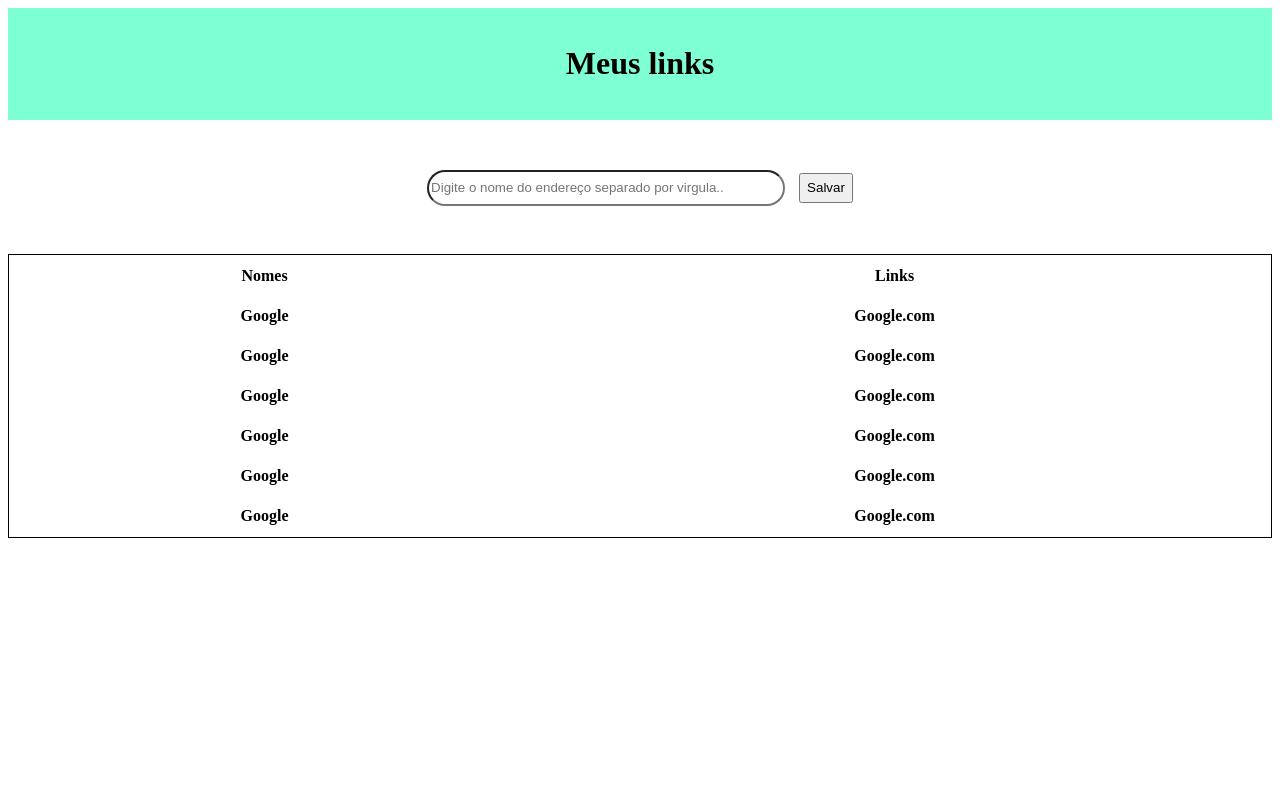
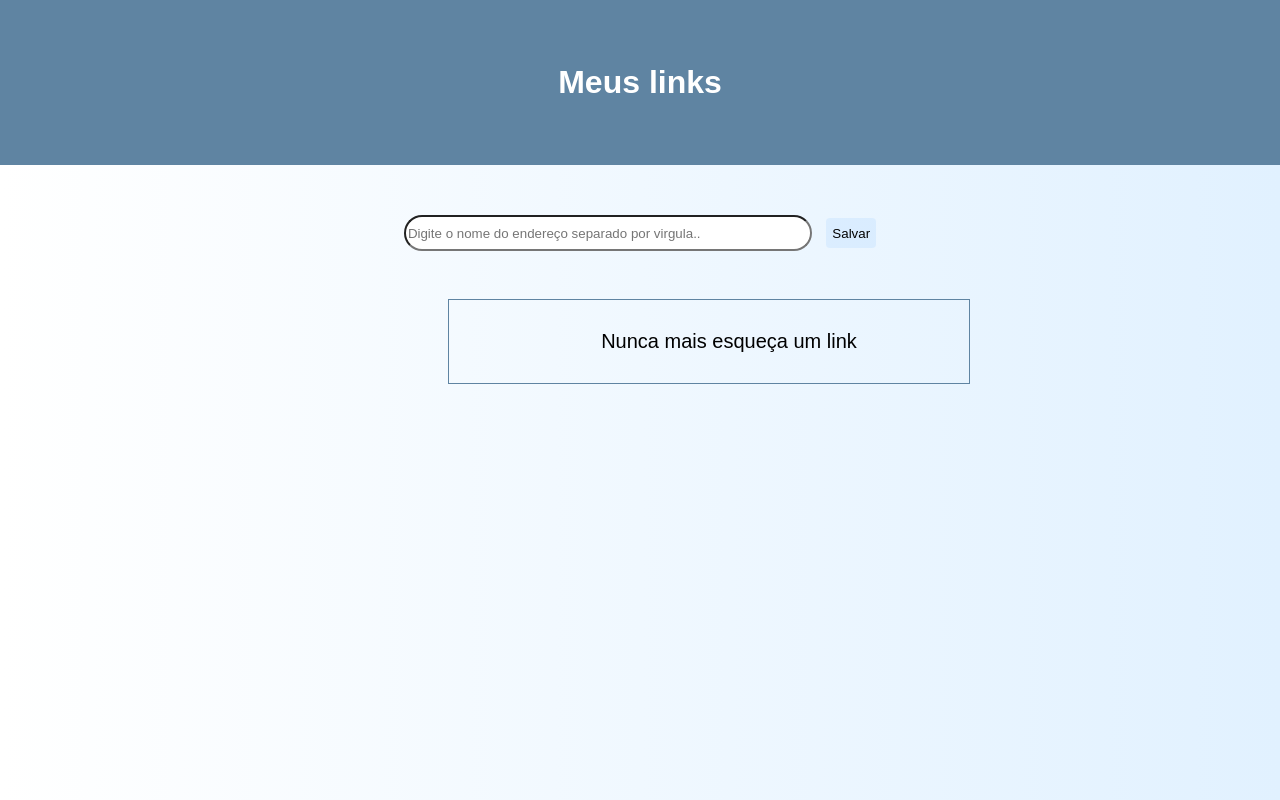
Before and after one commit to emillyvsl/back-end-avancado, a website: page project-favorites/public/index.html in a window 1280 px wide. Drawn offline with Linux system fonts and the light colour scheme.

Commit message:
Atividade final

```diff
--- a/project-favorites/public/index.html
+++ b/project-favorites/public/index.html
@@ -4,48 +4,23 @@
     <meta charset="UTF-8">
     <meta http-equiv="X-UA-Compatible" content="IE=edge">
     <meta name="viewport" content="width=device-width, initial-scale=1.0">
-    <title>Document</title>
+    <title>Meus links</title>
     <link rel="stylesheet" href="style.css">
     <script src="script.js" defer></script>
 </head>
 <body>
-    <div><h1 id="titulo">Meus links</h1></div>
+    <div id="titulo"><h1 id="titulo">Meus links</h1></div>
 
 
-    <form action="" id="form">
-        <input type="text" name="" id="entrar" placeholder="Digite o nome do endereço separado por virgula..">
-        <input type="submit" value="Salvar" id="salvar">
+    <form id="form">
+        <input type="text" id="entrar" placeholder="Digite o nome do endereço separado por virgula..">
+        <input type="submit" value="Salvar" id="salvar" class="botao">
     </form>
-    <table>
-        <tr>
-            <th>Nomes</th>
-            <th>Links</th>
-        </tr>
-        <tr>
-            <th>Google</th>
-            <th>Google.com</th>
-        </tr>
-        <tr>
-            <th>Google</th>
-            <th>Google.com</th>
-        </tr>
-        <tr>
-            <th>Google</th>
-            <th>Google.com</th>
-        </tr>
-        <tr>
-            <th>Google</th>
-            <th>Google.com</th>
-        </tr>
-        <tr>
-            <th>Google</th>
-            <th>Google.com</th>
-        </tr>
-        <tr>
-            <th>Google</th>
-            <th>Google.com</th>
-        </tr>
-    </table>
+
+    <ul>
+        <li id="frase">Nunca mais esqueça um link</li>
+    </ul>
+
 
 </body>
 </html>
--- a/project-favorites/public/script.js
+++ b/project-favorites/public/script.js
@@ -0,0 +1,61 @@
+const ul = document.querySelector('ul')
+const input = document.querySelector('input')
+const form = document.querySelector('form')
+
+
+
+// // Não se preocupem com esse pedaço de código comentado! Vamos descomentá-lo quando tivermos acabado de construir a API.
+
+// // Função que carrega o conteúdo da API.
+// async function load() {
+//     // fetch está como await para evitar que entre num esquema de promisse e só devolva o conteúdo após a iteração qua acontece em seguida.
+//     const res = await fetch('http://localhost:3000/')
+//         .then(data => data.json())
+//     // Iterando no vetor com o conteúdo (JSON) que está vindo da API e adicionando-os no frontend.
+//     res.urls.map(({name, url}) => addElement({name, url}))
+// }
+
+// load()
+
+
+function addElement({ name, url }) {
+    const li = document.createElement('li');
+    li.innerHTML = `<a href="${url}"> ${name}</a><input type="button"  id="remover" onclick="removeElement(this)" class="botao" value="Remover">`
+    ul.appendChild(li)
+
+
+}
+
+function removeElement(element) {
+    var liRemover = element.parentNode; // Obtém o elemento pai (li) do botão clicado
+    var ul = liRemover.parentNode; // Obtém o elemento pai (ul) do elemento li
+
+    if(confirm('Deseja remover esse link?'))ul.removeChild(liRemover);
+}
+
+form.addEventListener('submit', (event) => {
+    // Impede o comportamento padrão do evento de envio do formulário
+    event.preventDefault();
+
+    let { value } = input;
+
+    // Verifica se o campo está vazio
+    if (!value)
+        return alert('Preencha o campo!');
+
+    const [name, url] = value.split(',');
+
+    // Verifica se o texto está formatado corretamente
+    if (!url)
+        return alert('O texto não está formatado da maneira correta.');
+
+    // Verifica se a URL começa com 'http'
+    if (!/^http/.test(url))
+        return alert('Digite a URL da maneira correta.');
+
+    // Chama a função addElement passando o nome e a URL extraídos do valor do campo
+    addElement({ name, url });
+
+    // Limpa o valor do campo de entrada
+    input.value = '';
+});
--- a/project-favorites/public/style.css
+++ b/project-favorites/public/style.css
@@ -1,28 +1,74 @@
-div{
+*{
+    margin: 0;
+    font-family: sans-serif;
+}
+body{
+    background: linear-gradient(90deg, rgba(255,255,255,1) 0%, rgba(225,241,255,1) 100%);
+
+}
+div#titulo{
     /* display: flex; */
-    background-color: aquamarine;
+    background-color: #5f84a2;
     text-align: center;
-    padding: 1em;
-    margin: 0px;
+    padding: 4em;
+    font-size: 1em;
+    color: white;
 }
 form#form{
     text-align: center;
 }
 input#entrar{
-    width: 350px;
+    width: 400px;
     height: 30px;
     border-radius: 25px;
     margin-top: 50px;
+    justify-content: center;
 }
-table {
-    width: 100%;
-    margin-top: 3em;
-    border: 1px solid black;
-}
-table th{
-    padding: 10px;
-}
+
 input#salvar{
     height: 30px;
     margin-left: 10px;
 }
+ul{
+    margin-top: 3em;
+    border: #5f84a2 solid 1px;
+    width: 30em;
+    margin-left: 28em;
+    min-height: 50px;
+
+
+}
+ul li{
+    margin: 1.5em;
+
+}
+ul li#frase{
+    list-style-type: none;
+    text-align: center;
+    margin: 1.5em;
+    font-size:20px;
+
+}
+
+#remover {
+    background-color: #ffb4b1;
+    color: rgb(0, 0, 0);
+    border-radius: 4px;
+    cursor: pointer;
+    border: none;
+    height: 30px;
+    /* margin-left: 20%; */
+    float:right;
+}
+#salvar{
+    background-color: #b1d5ff4b;
+    color: rgb(3, 3, 3);
+    border-radius: 4px;
+    cursor: pointer;
+    border: none;
+    height: 30px;
+}
+a{
+    text-decoration: none;
+
+}
```
Also changed, not shown: project-favorites/package.json (added, +16 -0 lines), project-favorites/serve.js (+16 -6 lines), 2 other files.
